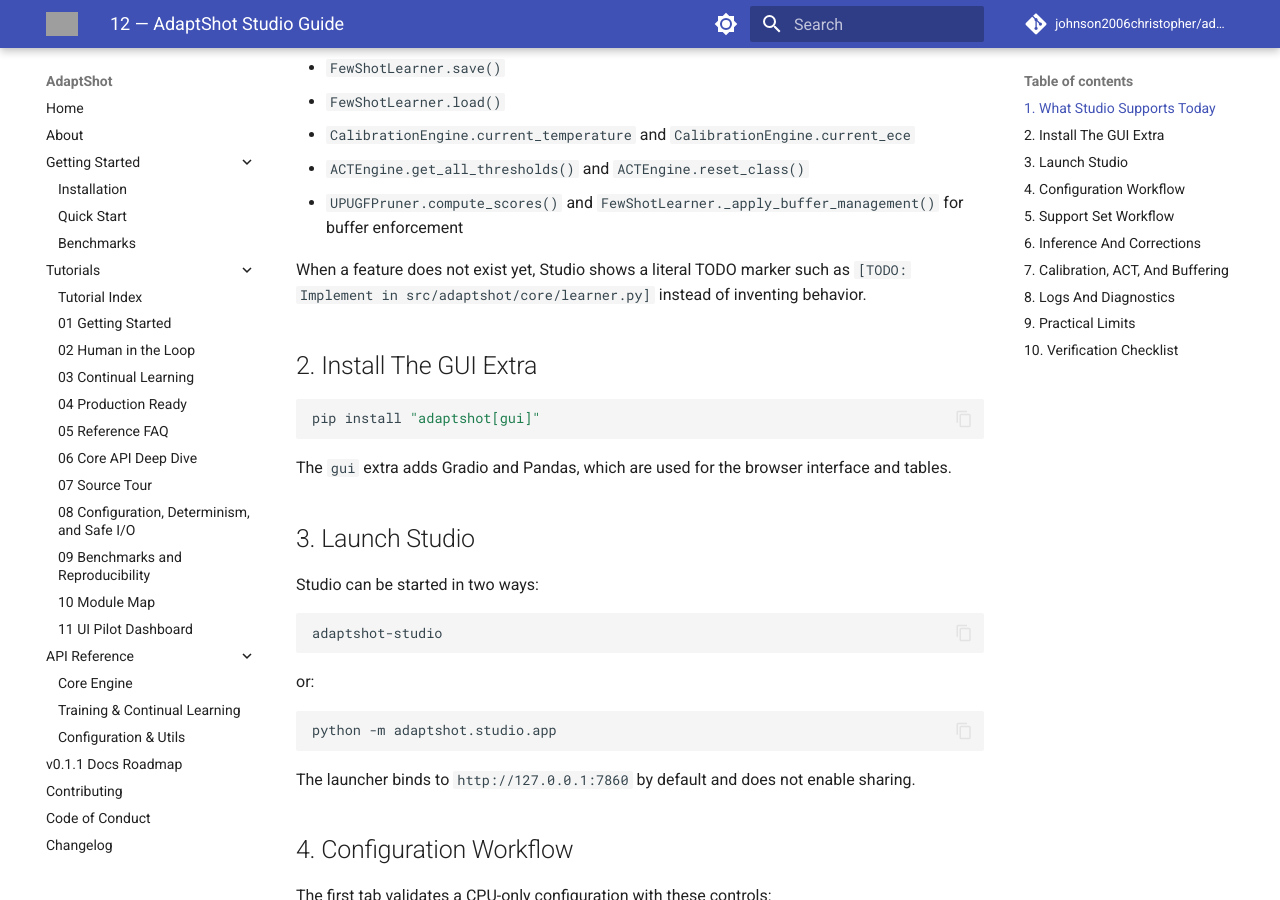
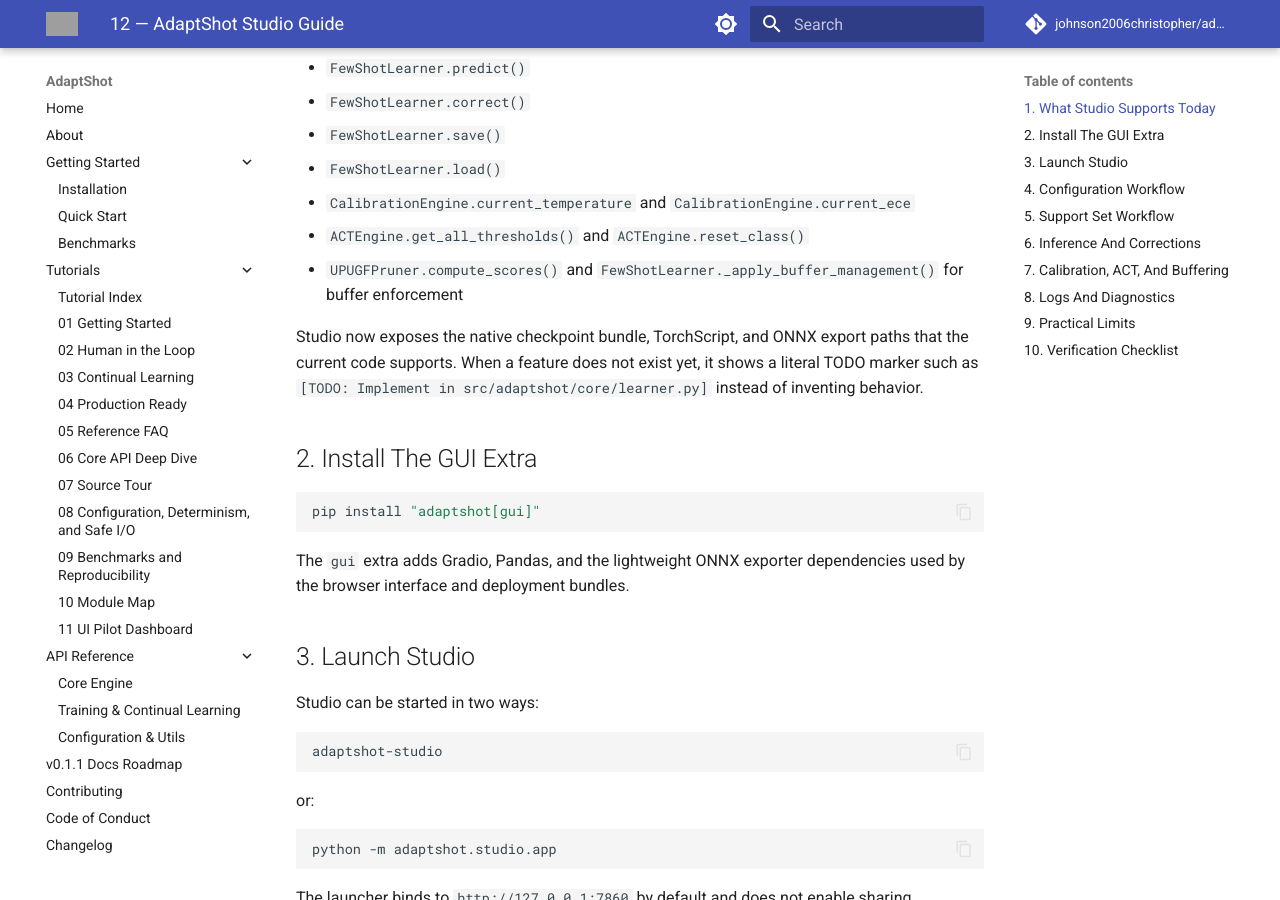
Before and after one commit to johnson2006christopher/adaptshot, an MkDocs documentation site: the page built from docs/tutorials/12_studio_guide.md, in a window 1280 px wide and 900 px high, scrolled down 831 px. Built offline with MkDocs 1.6.1 and Material for MkDocs 9.7.7, drawn with Linux system fonts in a browser that asks for light colours; comment, search, counter and statistics services are not loaded; some of the changed text lies outside the part shown; grey boxes are pictures that could not be loaded.

Commit message:
docs: enhance clarity and detail in AdaptShot Studio guide

````diff
--- a/docs/tutorials/12_studio_guide.md
+++ b/docs/tutorials/12_studio_guide.md
@@ -4,6 +4,8 @@
 ---
 
 AdaptShot Studio is the optional offline GUI for AdaptShot. It lives in [src/adaptshot/studio/app.py](src/adaptshot/studio/app.py) and wraps the same learner surface used by the Python API.
+
+Studio is a convenience layer, not the primary interface. If you are writing code, start with `FewShotLearner` and use Studio only when you want a browser workflow.
 
 !!! note
     Studio is optional and CPU-first. Install it with `pip install "adaptshot[gui]"`.
@@ -32,7 +34,7 @@
 - `ACTEngine.get_all_thresholds()` and `ACTEngine.reset_class()`
 - `UPUGFPruner.compute_scores()` and `FewShotLearner._apply_buffer_management()` for buffer enforcement
 
-When a feature does not exist yet, Studio shows a literal TODO marker such as `[TODO: Implement in src/adaptshot/core/learner.py]` instead of inventing behavior.
+Studio now exposes the native checkpoint bundle, TorchScript, and ONNX export paths that the current code supports. When a feature does not exist yet, it shows a literal TODO marker such as `[TODO: Implement in src/adaptshot/core/learner.py]` instead of inventing behavior.
 
 ## 2. Install The GUI Extra
 
@@ -40,7 +42,7 @@
 pip install "adaptshot[gui]"
 ```
 
-The `gui` extra adds Gradio and Pandas, which are used for the browser interface and tables.
+The `gui` extra adds Gradio, Pandas, and the lightweight ONNX exporter dependencies used by the browser interface and deployment bundles.
 
 ## 3. Launch Studio
 
@@ -103,7 +105,7 @@
 
 The calibration tab refreshes the learner's ACT thresholds and refits temperature when enough observations exist. The buffer tab displays a snapshot of the current replay buffer and can trigger the existing buffer management path.
 
-The export tab currently supports the native AdaptShot checkpoint bundle. ONNX and TorchScript are surfaced as TODOs because the core library does not expose those export paths yet.
+The export tab supports native checkpoint bundles, TorchScript, and ONNX. It also lets you load a saved project bundle back into Studio so you can continue where you left off.
 
 ## 8. Logs And Diagnostics
 
````
